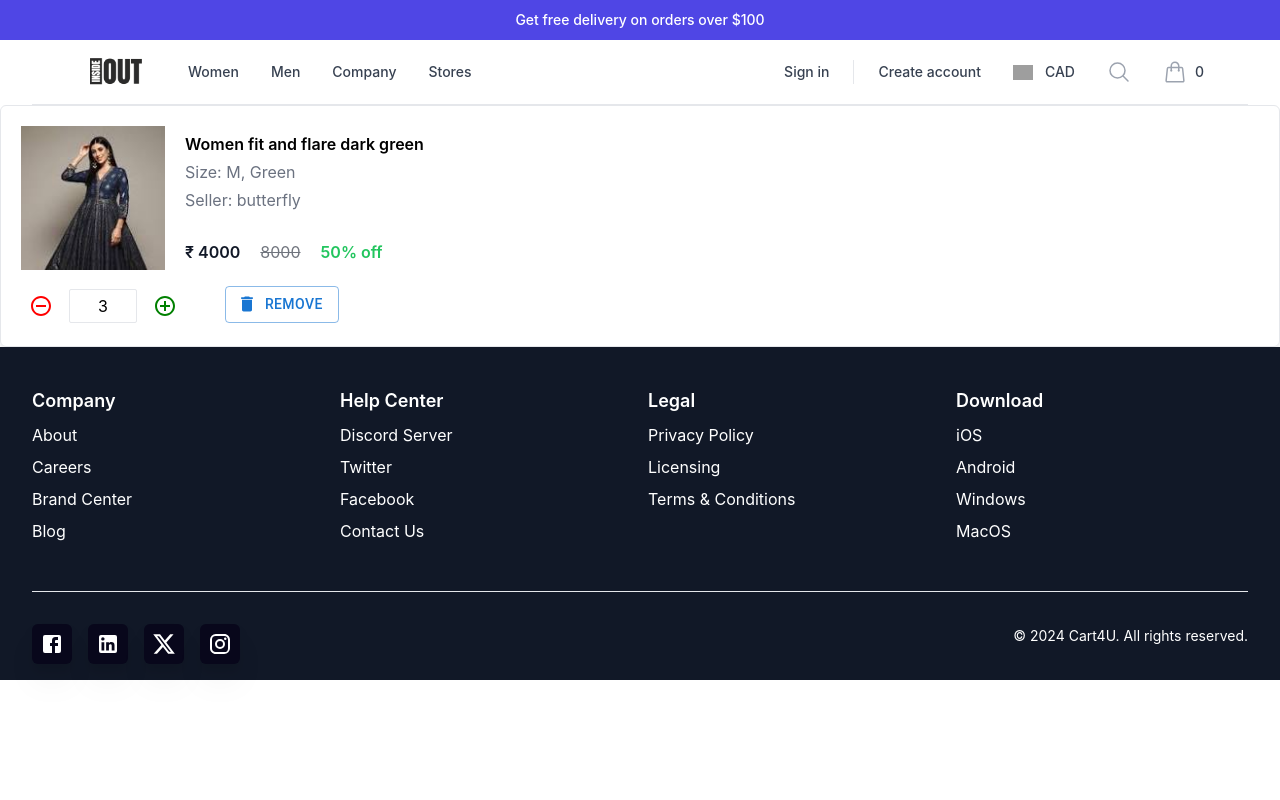
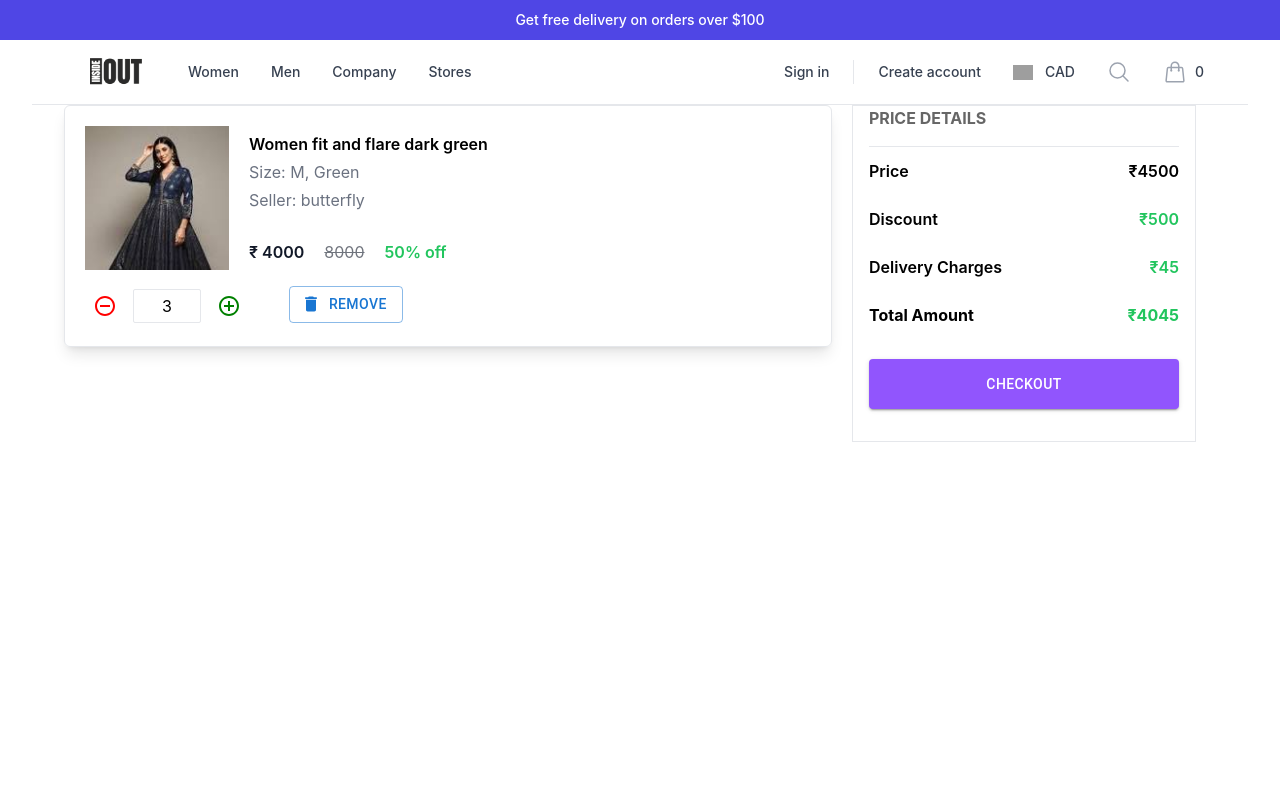
Before and after one commit to Jagadish03/Ecommerse, a React (Create React App) app: page / in a window 1280 px wide. Shown: the top 800 px of the page. Built offline with nearby package versions, Linux system fonts and the light colour scheme; grey boxes are pictures that could not be loaded.

Commit message:
Cart right part

```diff
--- a/src/customer/components/Cart/Cart.jsx
+++ b/src/customer/components/Cart/Cart.jsx
@@ -1,12 +1,42 @@
-import React from 'react'
-import CartItems from './CartItems'
+import React from "react";
+import CartItems from "./CartItems";
+import { Button } from "@mui/material";
 
 const Cart = () => {
   return (
     <div>
-        <CartItems />
+      <div className="lg:grid grid-cols-3 lg:px-16 relative">
+        <div className="col-span-2">
+          <CartItems />
+        </div>
+        <div className="px-5 sticky top-0 h-[100vh] mt-5 lg:mt-0">
+          <div className="border px-4">
+            <p className="uppercase font-bold opacity-60 pb-4">Price Details</p>
+            <hr />
+            <div className="space-y-3 font-semibold">
+              <div className="flex justify-between pt-3 text-black">
+                <span>Price</span>
+                <span>₹4500</span>
+              </div>
+              <div className="flex justify-between pt-3 ">
+                <span>Discount</span>
+                <span className="text-green-500">₹500</span>
+              </div>
+              <div className="flex justify-between pt-3 ">
+                <span>Delivery Charges</span>
+                <span className="text-green-500">₹45</span>
+              </div>
+              <div className="flex justify-between pt-3  font-bold">
+                <span>Total Amount</span>
+                <span className="text-green-500">₹4045</span>
+              </div>
+            </div>
+            <Button variant="contained" className="w-full " sx={{px:'2.5rem', py:'0.8rem', bgcolor: '#9155fd', my:'2rem'}} >Checkout</Button>
+          </div>
+        </div>
+      </div>
     </div>
-  )
-}
+  );
+};
 
-export default Cart
+export default Cart;
```
